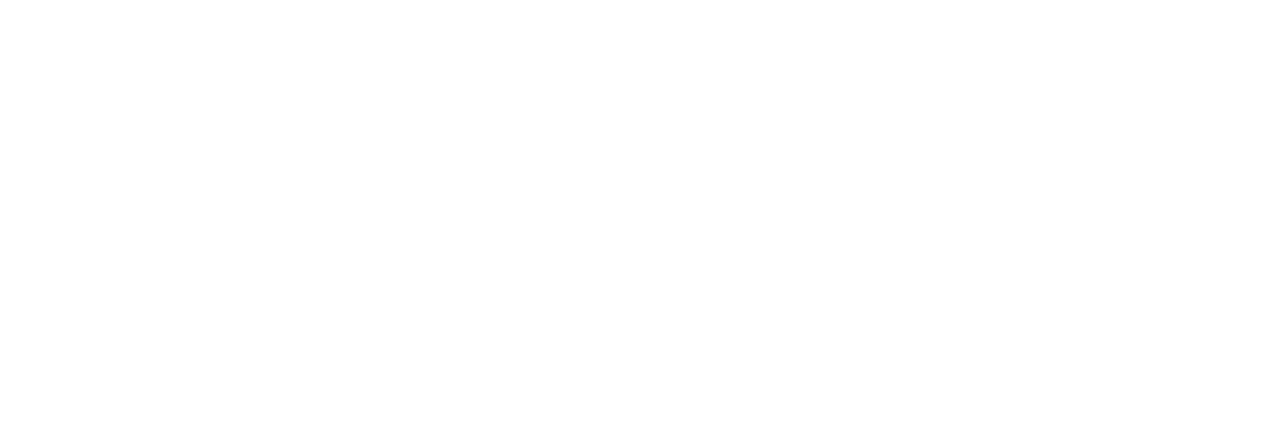
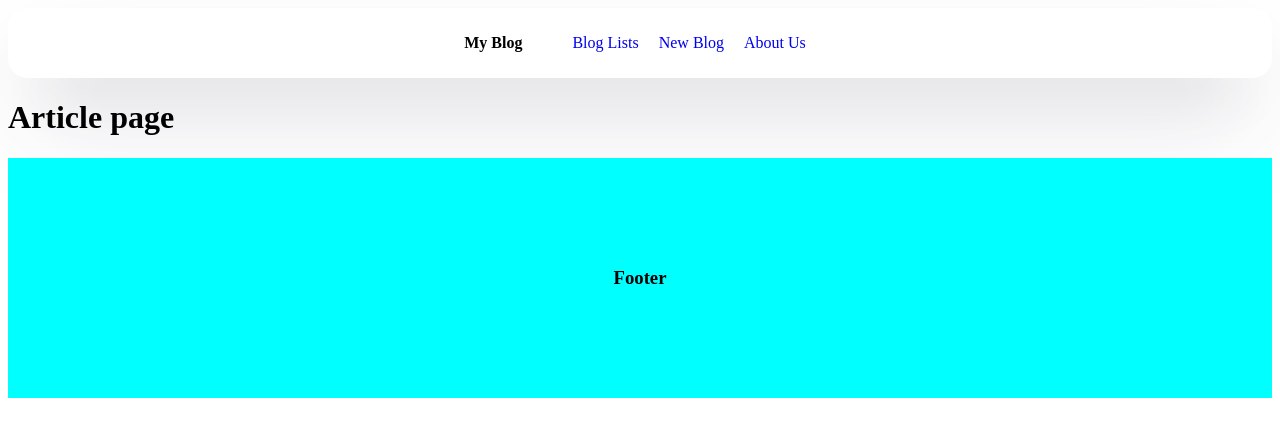
Before and after one commit to MohammadVaseti/React-Projects, a React (Vite) app in the folder 02-Website/website/: page /article in a window 1280 px wide. Before the commit this address had no page. Shown: the top 436 px of the page. Built offline with nearby package versions, Linux system fonts and the light colour scheme.

Commit message:
repo updated

```diff
--- a/02-Website/website/data/db.json
+++ b/02-Website/website/data/db.json
@@ -11,7 +11,7 @@
     },
     {
       "id": 2,
-      "imgUrl": "https://www.fullstackpython.com/img/logos/react.png",
+      "imgUrl": "https://encrypted-tbn0.gstatic.com/images?q=tbn:ANd9GcSGmyGCTeXmau4x4tnpWH-uHNJtb47xzC0Zkw&s",
       "title": "React",
       "time": 4,
       "date": "30/4/2024",
--- a/02-Website/website/src/App.jsx
+++ b/02-Website/website/src/App.jsx
@@ -1,4 +1,5 @@
 import About from "./pages/aboutUs/About";
+import ArticlePage from "./pages/articlePage/ArticlePage";
 import Home from "./pages/home/homes";
 import { Route, Routes } from "react-router-dom";
 
@@ -8,6 +9,7 @@
       <Routes>
         <Route path="/" element={<Home />} />
         <Route path="/about" element={<About />} />
+        <Route path="/article" element={<ArticlePage />} />
       </Routes>
     </>
   );
--- a/02-Website/website/src/Components/article/articleStyle.module.css
+++ b/02-Website/website/src/Components/article/articleStyle.module.css
@@ -1,5 +1,4 @@
 .article {
-  width: 24%;
   height: 300px;
   margin: 10px;
   box-shadow: rgba(0, 0, 0, 0.35) 0px 5px 15px;
--- /dev/null
+++ b/02-Website/website/src/pages/articlePage/ArticlePage.jsx
@@ -0,0 +1,14 @@
+import Footer from "../../Components/Footer/footer";
+import Navbar from "../../Components/Navbar/navbar";
+
+const ArticlePage = () => {
+  return (
+    <>
+      <Navbar title="My Blog"></Navbar>
+      <h1>Article page</h1>
+      <Footer></Footer>
+    </>
+  );
+};
+
+export default ArticlePage;
--- a/02-Website/website/src/pages/home/homeStyle.module.css
+++ b/02-Website/website/src/pages/home/homeStyle.module.css
@@ -1,4 +1,5 @@
-.container {
+.container a {
+  width: 23%;
   margin: 10px 10%;
   border-radius: 20px;
   padding: 2%;
--- a/02-Website/website/src/pages/home/homes.jsx
+++ b/02-Website/website/src/pages/home/homes.jsx
@@ -4,6 +4,7 @@
 import { useState, useEffect } from "react";
 import axios from "axios";
 import Footer from "../../Components/Footer/footer";
+import { Link } from "react-router-dom";
 function Home() {
   const [articles, setArticles] = useState([]);
   useEffect(() => {
@@ -24,7 +25,9 @@
         <h2>New Blogs</h2>
         <div className={styles.articlesContainer}>
           {articles.map((article) => (
-            <Article data={article} key={article.id} />
+            <Link to="/article">
+              <Article data={article} key={article.id} />
+            </Link>
           ))}
         </div>
       </div>
```
